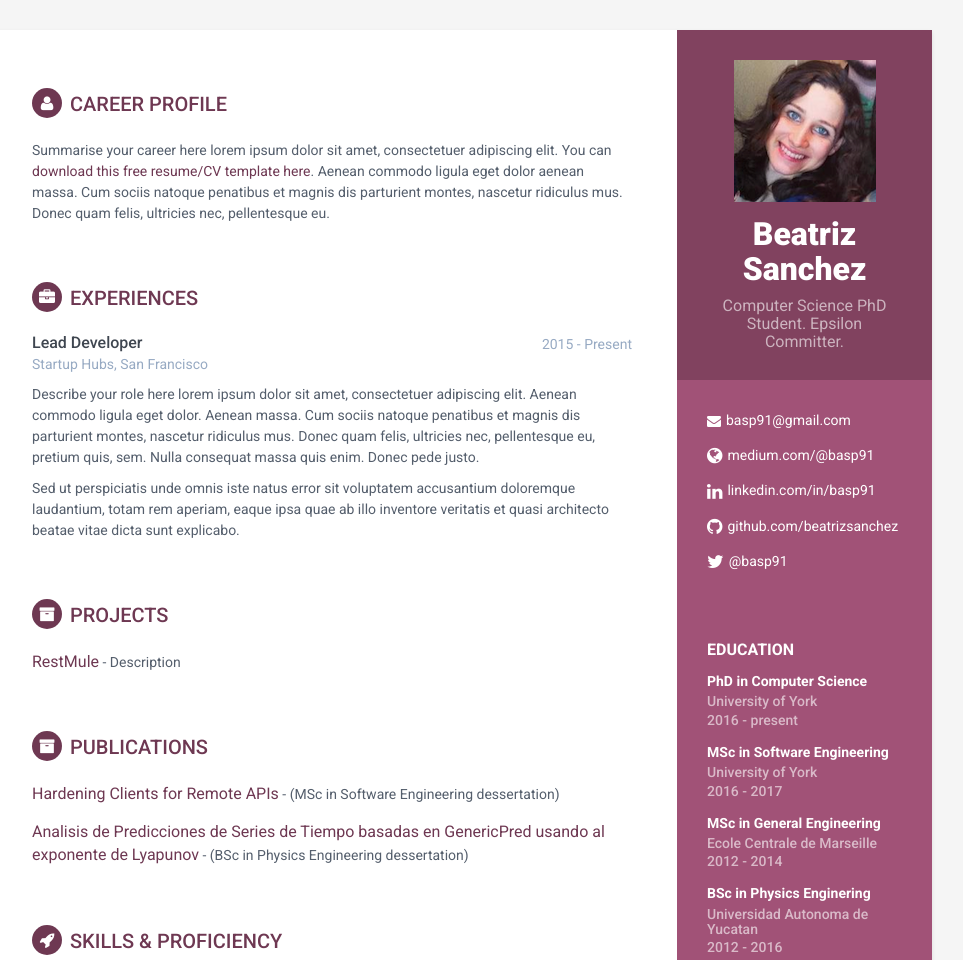
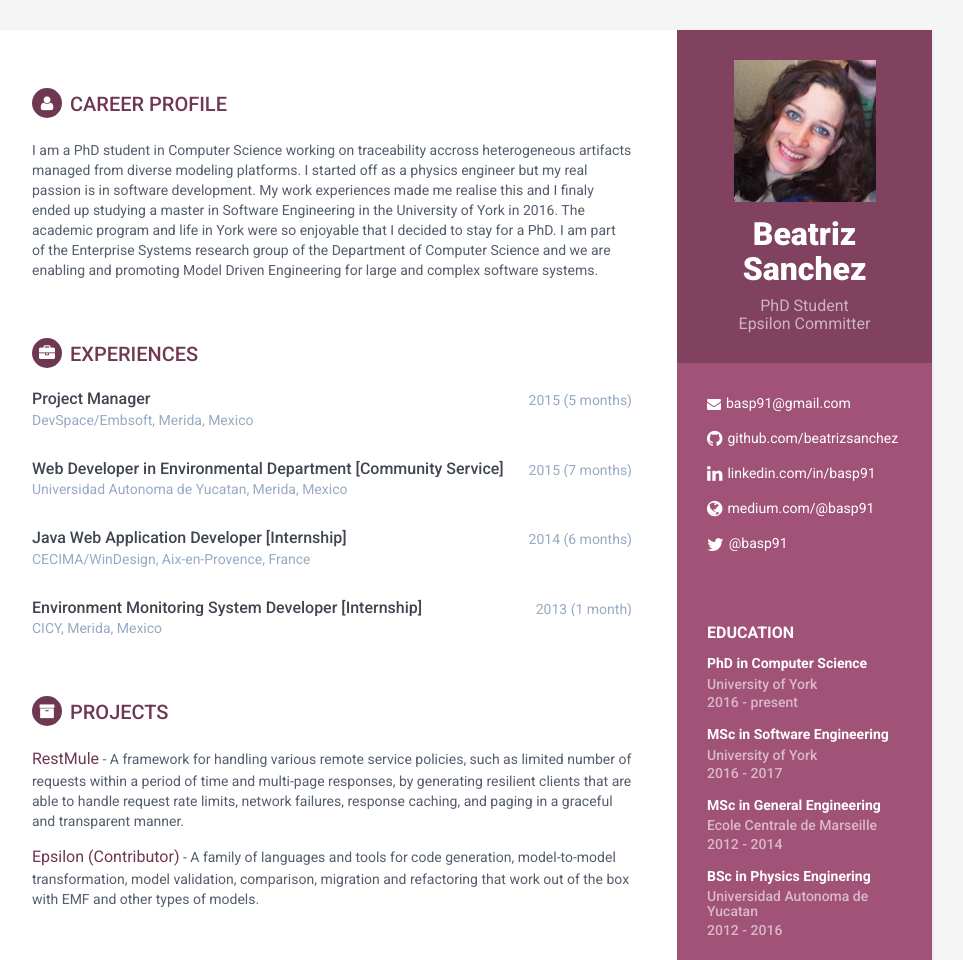
Before and after one commit to beatrizsanchez/beatrizsanchez.github.io, a plain HTML site: page index.html in a window 1280 px wide. Shown: the top 960 px of the page, without its empty margins (188-1151 px from the left). Drawn offline with Linux system fonts and the light colour scheme.

Commit message:
correct profile information. Minimum amount of info.

```diff
--- a/index.html
+++ b/index.html
@@ -32,15 +32,15 @@
             <div class="profile-container">
                 <img class="profile" src="assets/images/profile.png" alt="" />
                 <h1 class="name">Beatriz Sanchez</h1>
-                <h3 class="tagline">Computer Science PhD Student. Epsilon Committer.</h3>
+                <h3 class="tagline">PhD Student<br>Epsilon Committer</h3>
             </div><!--//profile-container-->
 
             <div class="contact-container container-block">
                 <ul class="list-unstyled contact-list">
                     <li class="email"><i class="fa fa-envelope"></i><a href="mailto: basp91@gmail.com">basp91@gmail.com</a></li>
+                    <li class="github"><i class="fa fa-github"></i><a href="http://github.com/beatrizsanchez" target="_blank">github.com/beatrizsanchez</a></li>
+                    <li class="linkedin"><i class="fa fa-linkedin"></i><a href="https://www.linkedin.com/in/basp91/" target="_blank">linkedin.com/in/basp91</a></li>
                     <li class="website"><i class="fa fa-globe"></i><a href="https://medium.com/@basp91" target="_blank">medium.com/@basp91</a></li>
-                    <li class="linkedin"><i class="fa fa-linkedin"></i><a href="https://www.linkedin.com/in/basp91/" target="_blank">linkedin.com/in/basp91</a></li>
-                    <li class="github"><i class="fa fa-github"></i><a href="http://github.com/beatrizsanchez" target="_blank">github.com/beatrizsanchez</a></li>
                     <li class="twitter"><i class="fa fa-twitter"></i><a href="https://twitter.com/basp91" target="_blank">@basp91</a></li>
                 </ul>
             </div><!--//contact-container-->
@@ -92,7 +92,7 @@
             <section class="section summary-section">
                 <h2 class="section-title"><i class="fa fa-user"></i>Career Profile</h2>
                 <div class="summary">
-                    <p>Summarise your career here lorem ipsum dolor sit amet, consectetuer adipiscing elit. You can <a href="http://themes.3rdwavemedia.com/website-templates/orbit-free-resume-cv-template-for-developers/" target="_blank">download this free resume/CV template here</a>. Aenean commodo ligula eget dolor aenean massa. Cum sociis natoque penatibus et magnis dis parturient montes, nascetur ridiculus mus. Donec quam felis, ultricies nec, pellentesque eu.</p>
+                    I am a PhD student in Computer Science working on traceability accross heterogeneous artifacts managed from diverse modeling platforms. I started off as a physics engineer but my real passion is in software development. My work experiences made me realise this and I finaly ended up studying a master in Software Engineering in the University of York in 2016. The academic program and life in York were so enjoyable that I decided to stay for a PhD. I am part of the Enterprise Systems research group of the Department of Computer Science and we are enabling and promoting Model Driven Engineering for large and complex software systems.
                 </div><!--//summary-->
             </section><!--//section-->
 
@@ -102,15 +102,53 @@
                 <div class="item">
                     <div class="meta">
                         <div class="upper-row">
-                            <h3 class="job-title">Lead Developer</h3>
-                            <div class="time">2015 - Present</div>
+                            <h3 class="job-title">Project Manager</h3>
+                            <div class="time">2015 (5 months)</div>
                         </div><!--//upper-row-->
-                        <div class="company">Startup Hubs, San Francisco</div>
+                        <div class="company">DevSpace/Embsoft, Merida, Mexico</div>
                     </div><!--//meta-->
-                    <div class="details">
-                        <p>Describe your role here lorem ipsum dolor sit amet, consectetuer adipiscing elit. Aenean commodo ligula eget dolor. Aenean massa. Cum sociis natoque penatibus et magnis dis parturient montes, nascetur ridiculus mus. Donec quam felis, ultricies nec, pellentesque eu, pretium quis, sem. Nulla consequat massa quis enim. Donec pede justo.</p>
-                        <p>Sed ut perspiciatis unde omnis iste natus error sit voluptatem accusantium doloremque laudantium, totam rem aperiam, eaque ipsa quae ab illo inventore veritatis et quasi architecto beatae vitae dicta sunt explicabo. </p>
-                    </div><!--//details-->
+                    <!--div class="details">
+                        <p>Describe your role here </p>
+                    </div--><!--//details-->
+                </div><!--//item-->
+
+                <div class="item">
+                    <div class="meta">
+                        <div class="upper-row">
+                            <h3 class="job-title">Web Developer in Environmental Department [Community Service]</h3>
+                            <div class="time">2015 (7 months)</div>
+                        </div><!--//upper-row-->
+                        <div class="company">Universidad Autonoma de Yucatan, Merida, Mexico</div>
+                    </div><!--//meta-->
+                    <!--div class="details">
+                        <p>Description</p>
+                    </div--><!--//details-->
+                </div><!--//item-->
+
+                <div class="item">
+                    <div class="meta">
+                        <div class="upper-row">
+                            <h3 class="job-title">Java Web Application Developer [Internship]</h3>
+                            <div class="time">2014 (6 months)</div>
+                        </div><!--//upper-row-->
+                        <div class="company">CECIMA/WinDesign, Aix-en-Provence, France</div>
+                    </div><!--//meta-->
+                    <!--div class="details">
+                        <p>Description</p>
+                    </div--><!--//details-->
+                </div><!--//item-->
+
+                 <div class="item">
+                    <div class="meta">
+                        <div class="upper-row">
+                            <h3 class="job-title">Environment Monitoring System Developer [Internship]</h3>
+                            <div class="time">2013 (1 month)</div>
+                        </div><!--//upper-row-->
+                        <div class="company">CICY, Merida, Mexico</div>
+                    </div><!--//meta-->
+                    <!--div class="details">
+                        <p>Description</p>
+                    </div--><!--//details-->
                 </div><!--//item-->
 
             </section><!--//section-->
@@ -121,8 +159,10 @@
                     <p>You can list your side projects or open source libraries in this section. Lorem ipsum dolor sit amet, consectetur adipiscing elit. Vestibulum et ligula in nunc bibendum fringilla a eu lectus.</p>
                 </div>--><!--//intro-->
                 <div class="item">
-                    <span class="project-title"><a href="#hook">RestMule</a></span> - <span class="project-tagline"> Description</span>
-
+                    <span class="project-title"><a href="https://github.com/beatrizsanchez/RestMule">RestMule</a></span> - <span class="project-tagline">A framework for handling various remote service policies, such as limited number of requests within a period of time and multi-page responses, by generating resilient clients that are able to handle request rate limits, network failures, response caching, and paging in a graceful and transparent manner.</span>
+                </div><!--//item-->
+                <div class="item">
+                    <span class="project-title"><a href="https://www.eclipse.org/epsilon/">Epsilon (Contributor)</a></span> - <span class="project-tagline">A family of languages and tools for code generation, model-to-model transformation, model validation, comparison, migration and refactoring that work out of the box with EMF and other types of models.</span>
                 </div><!--//item-->
             </section><!--//section-->
 
@@ -132,10 +172,10 @@
                     <p>As a research student, my main research... </p>
                 </div>--><!--//intro-->
                 <div class="item">
-                    <span class="project-title"><a href="#hook">Hardening Clients for Remote APIs</a></span> - <span class="project-tagline">(MSc in Software Engineering dessertation)</span>
+                    <span class="project-title">2016</span> - <span class="project-title"><a href="https://www.cs.york.ac.uk/library/proj_files/2017/MScSWE/basp500/basp500.pdf">Hardening Clients for Remote APIs</a></span> - <span class="project-tagline"><b>(MSc in Software Engineering dissertation)</b> Mining data from remote repositories, such as GitHub and StackExchange, involves the execution of requests that can easily reach the limitations imposed by the respective APIs to shield their services from overload and abuse. Therefore, data mining clients are left alone to deal with such protective service policies which usually involves an extensive amount of manual implementation effort. In this work we present RestMule, a framework for handling various service policies, such as limited number of requests within a period of time and multi-page responses, by generating resilient clients that are able to handle request rate limits, network failures, response caching, and paging in a graceful and transparent manner. As a result, RestMule clients generated from OpenAPI specifications, are suitable for intensive data-fetching scenarios. </span>
                 </div><!--//item-->
                 <div class="item">
-                    <span class="project-title"><a href="#hook">Analisis de Predicciones de Series de Tiempo basadas en GenericPred usando al exponente de Lyapunov</a></span> - <span class="project-tagline">(BSc in Physics Engineering dessertation)</span>
+                    <span class="project-title">2015</span> -  <span class="project-title"><a href="#hook">Analisis de Predicciones de Series de Tiempo basadas en GenericPred usando al exponente de Lyapunov</a></span> - <span class="project-tagline"><b>(BSc in Physics Engineering dissertation)</b> .</span>
                 </div><!--//item-->
             </section><!--//section-->
 
```
